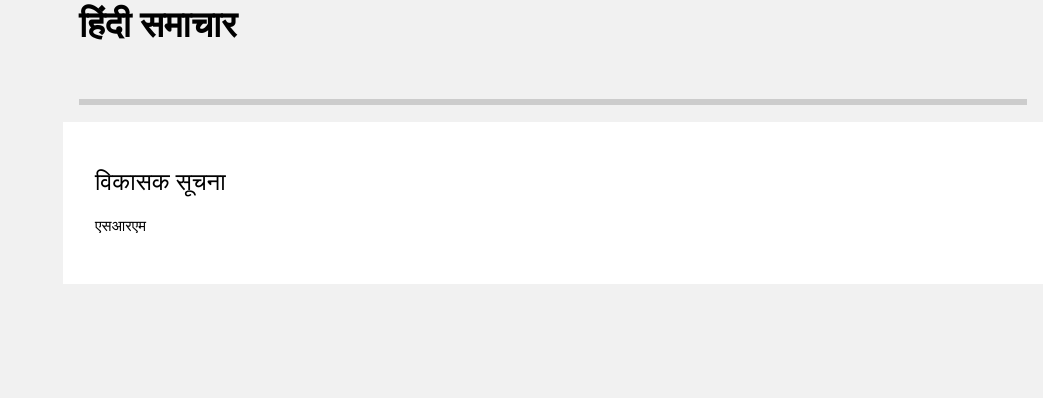
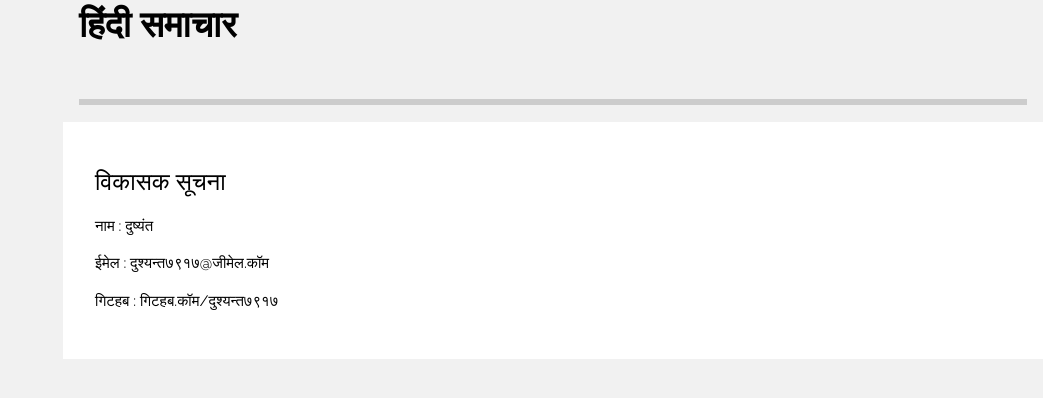
Before and after one commit to dushyant7917/Hindi-News-SEARCH-ENGINE, a Flask app: page /api/v1.0/1 in a window 1280 px wide. Shown: the part 241-639 px from the top of the page, without its empty margins (237-1280 px from the left). Run offline with Flask 2, Linux system fonts and the light colour scheme; data that the repository does not hold is empty; some libraries are stand-ins or nearby versions; grey boxes are pictures that could not be loaded.

Commit message:
Update results.html

```diff
--- a/Query/templates/results.html
+++ b/Query/templates/results.html
@@ -67,7 +67,9 @@ html,body,h1,h2,h3,h4,h5 {font-family: "Raleway", sans-serif}
   <div class="w3-row-padding">
     <div class="w3-third">
       <h3>विकासक सूचना</h3>
-      <p>एसआरएम</p>
+      <p>नाम : दुष्यंत</p>
+      <p>ईमेल : दुश्यन्त७९१७@जीमेल.कॉम</p>
+      <p>गिटहब : गिटहब.कॉम/दुश्यन्त७९१७</p>
     </div>
   </div>
 </footer>
```
